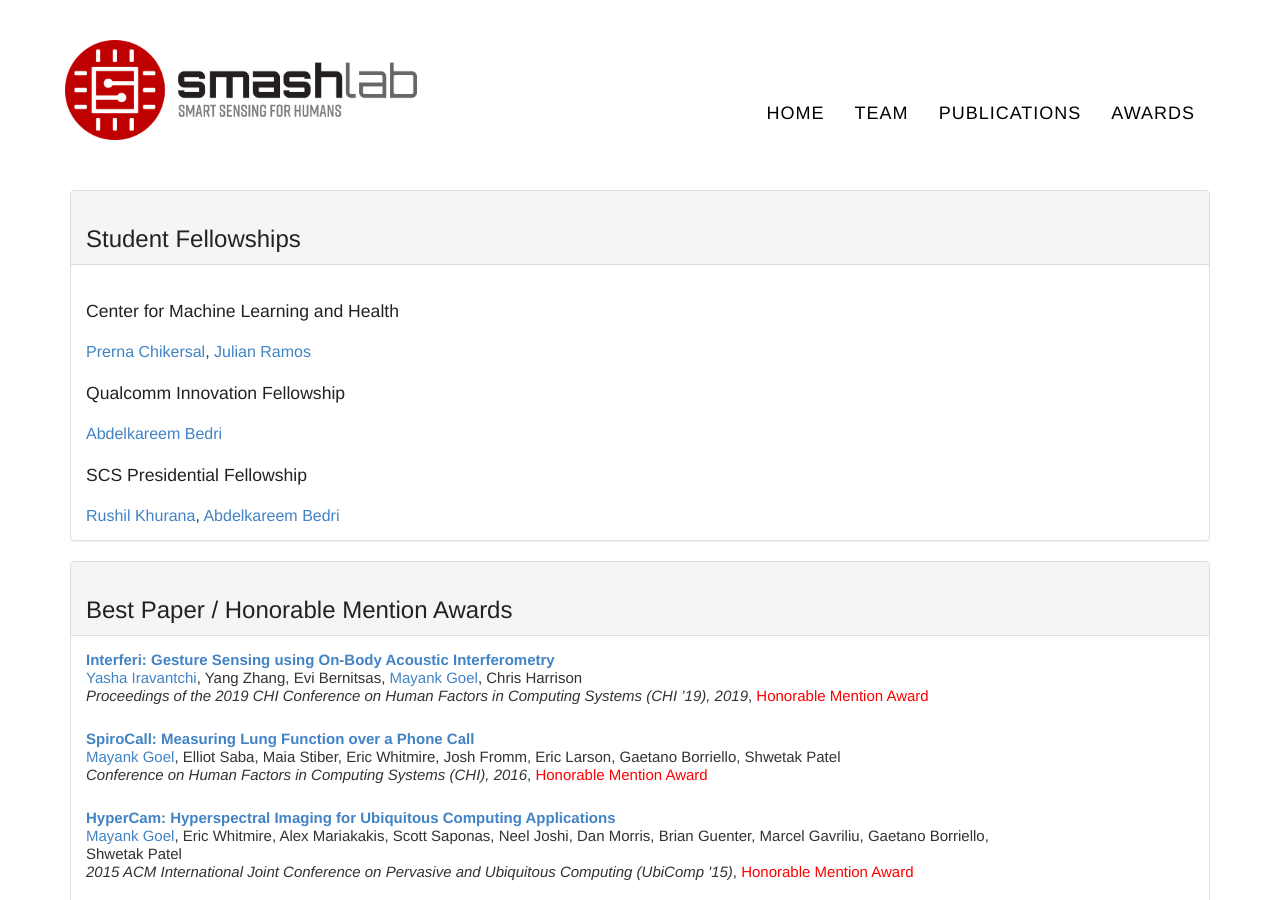
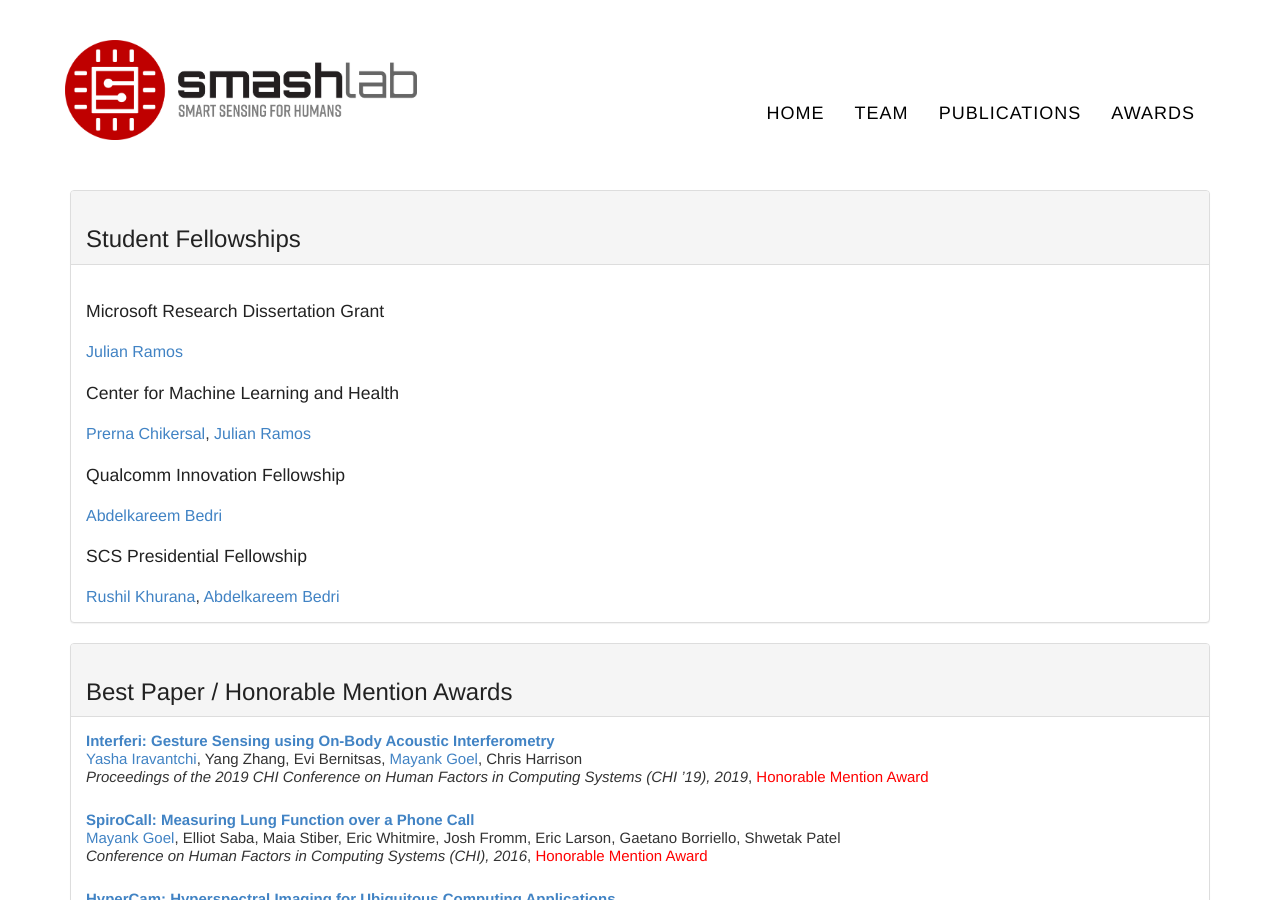
Before and after one commit to cmusmashlab/cmusmashlab.github.io, a Jekyll site: the page built from awards/index.html, in a window 1280 px wide and 900 px high. Built offline with Jekyll 4.4.1, drawn with Linux system fonts in a browser that asks for light colours; nearby versions of some CDN libraries; some web fonts are replaced.

Commit message:
Added Julian's MSR dissertation fellowship

```diff
--- a/_data/fellowships.yml
+++ b/_data/fellowships.yml
@@ -1,3 +1,6 @@
+- name: Microsoft Research Dissertation Grant
+  people: [ramos]
+
 - name: Center for Machine Learning and Health
   people: [chikersal,ramos]
 
```
